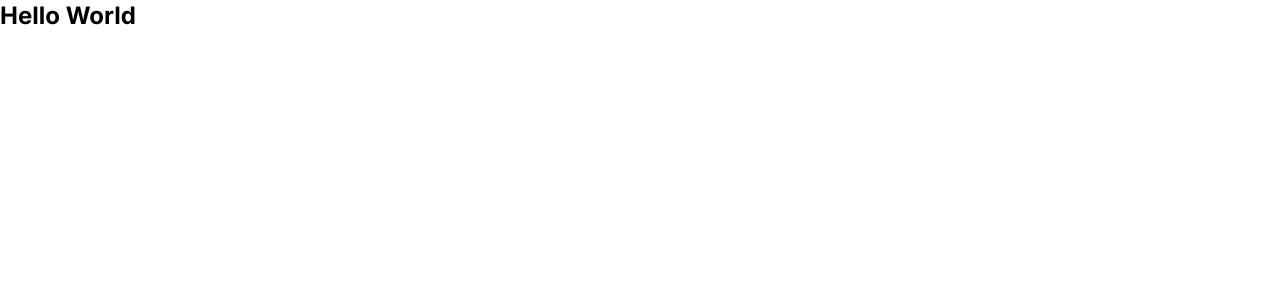
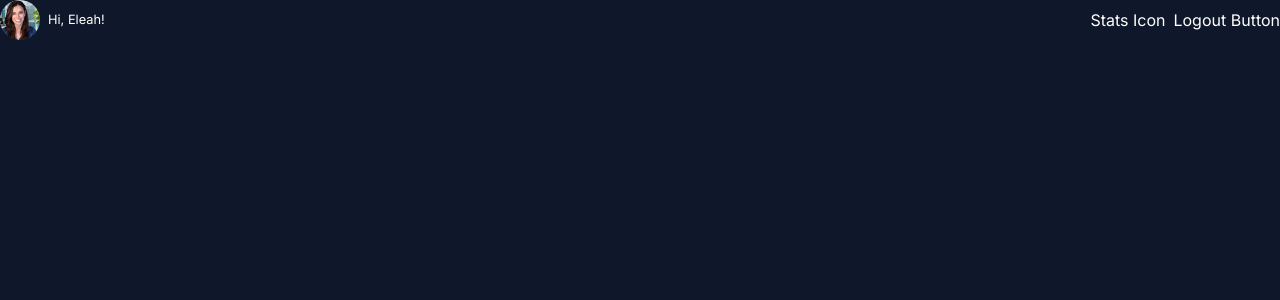
Before and after one commit to EleahBurman/finance-tracker, a Next.js app: page / in a window 1280 px wide. Shown: the top 300 px of the page. Built offline with nearby package versions, Linux system fonts and the light colour scheme.

Commit message:
Set up header and nav bar

```diff
--- a/app/globals.css
+++ b/app/globals.css
@@ -1,3 +1,9 @@
 @tailwind base;
 @tailwind components;
 @tailwind utilities;
+
+@layer base{
+  body{
+    @apply text-white bg-slate-900;
+  }
+}
--- a/app/page.js
+++ b/app/page.js
@@ -1,7 +1,28 @@
-import Image from "next/image";
-
 export default function Home() {
   return (
-    <h1 className="text-2xl font-bold">Hello World</h1>
+    <header className="flex items-center justify-between">
+      { /* User information */ }
+      <div className="flex items-center gap-2">
+        { /* User avatar */ }
+        <div className="h-[40px] w-[40px] rounded-full overflow-hidden">
+          <img
+            className="object-cover w-full h-full"
+            src= "/eleah.jpg"
+            alt="User avatar"
+          />
+        </div>
+        { /* User name */ }
+        <small>Hi, Eleah!</small>
+      </div>
+      { /* User navigation */ }
+      <nav className="flex items-center gap-2">
+        <div>
+          Stats Icon
+        </div>
+        <div>
+          Logout Button
+        </div>
+      </nav>
+    </header>
   );
 }
```
Also changed, not shown: public/eleah.jpg (added).
